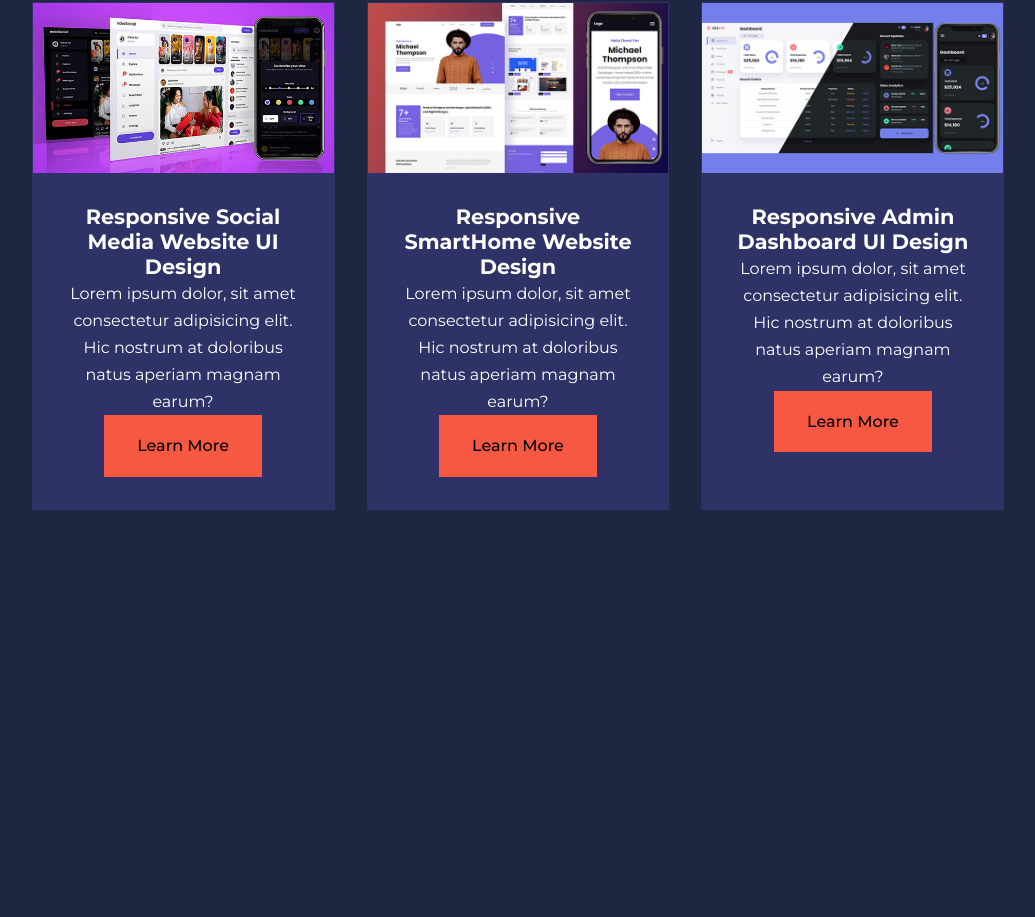
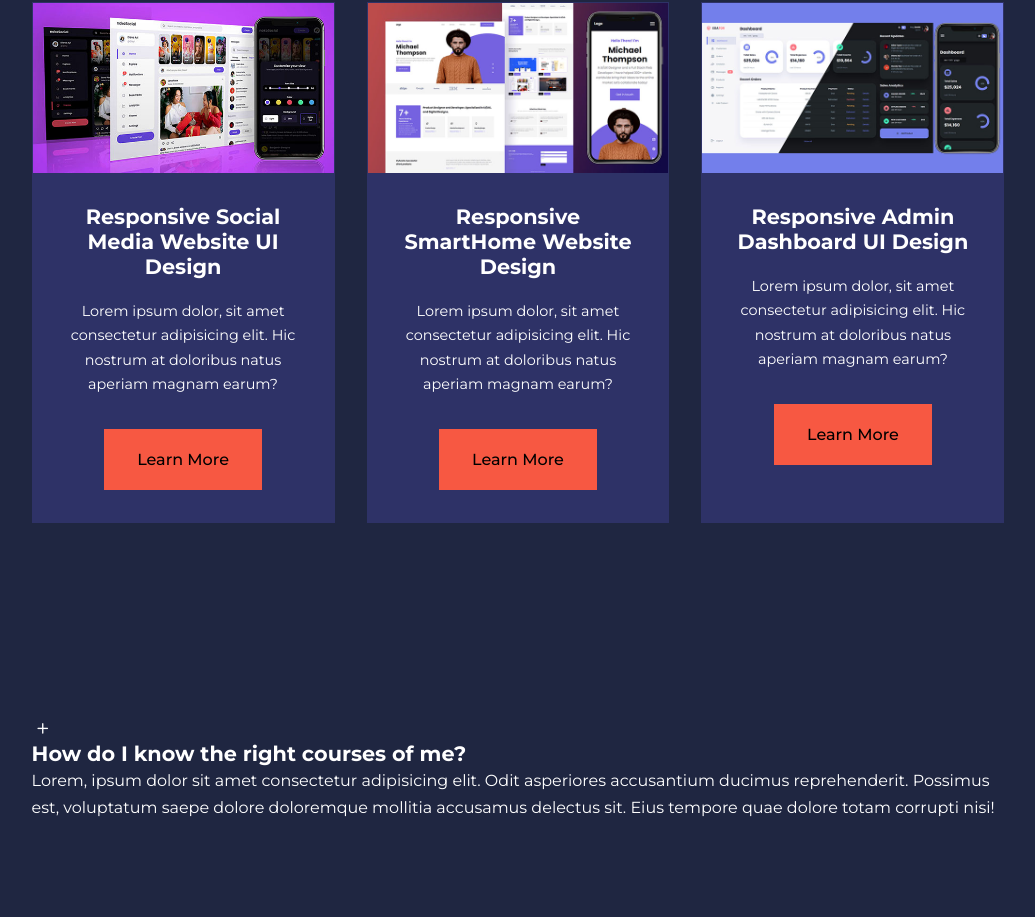
Before and after one commit to nadafarag1/education-website, a plain HTML site: page index.html in a window 1280 px wide. Shown: the part 1460-2377 px from the top of the page, without its empty margins (122-1157 px from the left). Before the commit the page ends 2066 px from the top, so only its background shows below. Drawn offline with nearby package versions, Linux system fonts and the light colour scheme.

Commit message:
add sec " faqs" html

```diff
--- a/css/style.css
+++ b/css/style.css
@@ -265,14 +265,27 @@ z-index: 1;
 
 .courses__container {
   display: grid;
-  grid-template-columns: repeat(3,1fr);
+  grid-template-columns: repeat(3, 1fr);
   gap: 2rem;
 }
+
 .course {
   background: var(--color-bg1);
   text-align: center;
   border: 1px solid transparent;
+  transition: var(--transition);
 }
+
+.course:hover {
+  background: transparent;
+  border-color: var(--color-primary);
+}
+
 .course__info {
   padding: 2rem;
 }
+
+.course__info p {
+  margin: 1.2rem 0 2rem;
+  font-size: 0.9rem;
+}
--- a/index.html
+++ b/index.html
@@ -208,6 +208,24 @@
 
 
 
+	<section class="faqs">
+			<div class="container faqs__container">
+				<article class="faq">
+					<div class="faq__icon"><i class="uil uil-plus"></i></div>
+					<div class="Question__answer">
+						<h4>How do I know the right courses of me?</h4>
+						<p>
+								Lorem, ipsum dolor sit amet consectetur adipisicing elit. Odit asperiores accusantium ducimus reprehenderit. Possimus est, voluptatum saepe dolore doloremque mollitia accusamus delectus sit. Eius tempore quae dolore totam corrupti nisi!
+						</p>
+				</div>
+				</article>
+
+		</div>
+	</section>
+
+
+
+
 
 
 
```
